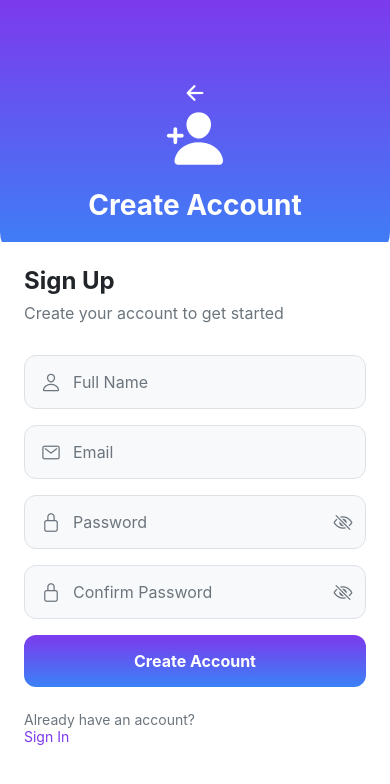
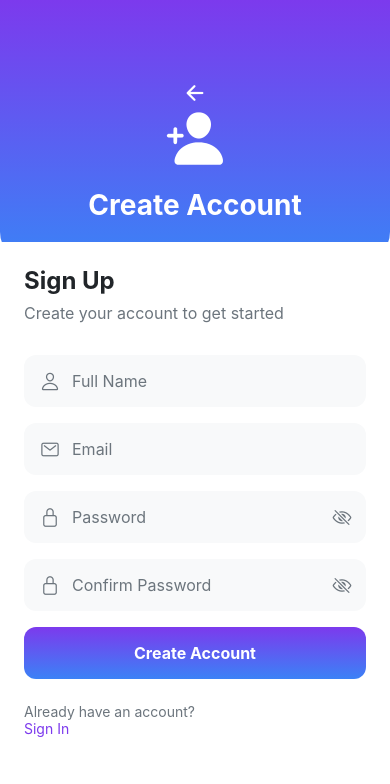
Before and after one commit to NishantGada/cutsy, a React Native app: screen /Signup in a window 390 px wide. Shown: the top 784 px of the page. Built offline with nearby package versions, Linux system fonts and the light colour scheme.

Commit message:
refactor: improves input field UI in auth screens

```diff
--- a/src/screens/Auth/LoginScreen.jsx
+++ b/src/screens/Auth/LoginScreen.jsx
@@ -55,7 +55,10 @@ export default function LoginScreen({ navigation }) {
             Sign in to continue
           </Text>
 
-          <View style={styles.inputContainer}>
+          <View style={[styles.inputContainer, {
+            backgroundColor: theme.colors.surface,
+            borderColor: theme.colors.border,
+          }]}>
             <Ionicons name="mail-outline" size={20} color={theme.colors.textSecondary} />
             <TextInput
               style={[styles.input, { color: theme.colors.text }]}
@@ -68,7 +71,10 @@ export default function LoginScreen({ navigation }) {
             />
           </View>
 
-          <View style={styles.inputContainer}>
+          <View style={[styles.inputContainer, {
+            backgroundColor: theme.colors.surface,
+            borderColor: theme.colors.border,
+          }]}>
             <Ionicons name="lock-closed-outline" size={20} color={theme.colors.textSecondary} />
             <TextInput
               style={[styles.input, { color: theme.colors.text }]}
@@ -159,12 +165,9 @@ const styles = StyleSheet.create({
   inputContainer: {
     flexDirection: 'row',
     alignItems: 'center',
-    borderWidth: 1,
-    borderColor: '#DEE2E6',
     borderRadius: 12,
     paddingHorizontal: 16,
     marginBottom: 16,
-    backgroundColor: '#F8F9FA',
   },
   input: {
     flex: 1,
--- a/src/screens/Auth/SignupScreen.jsx
+++ b/src/screens/Auth/SignupScreen.jsx
@@ -68,7 +68,10 @@ export default function SignupScreen({ navigation }) {
             Create your account to get started
           </Text>
 
-          <View style={styles.inputContainer}>
+          <View style={[styles.inputContainer, {
+            backgroundColor: theme.colors.surface,
+            borderColor: theme.colors.border,
+          }]}>
             <Ionicons name="person-outline" size={20} color={theme.colors.textSecondary} />
             <TextInput
               style={[styles.input, { color: theme.colors.text }]}
@@ -79,7 +82,10 @@ export default function SignupScreen({ navigation }) {
             />
           </View>
 
-          <View style={styles.inputContainer}>
+          <View style={[styles.inputContainer, {
+            backgroundColor: theme.colors.surface,
+            borderColor: theme.colors.border,
+          }]}>
             <Ionicons name="mail-outline" size={20} color={theme.colors.textSecondary} />
             <TextInput
               style={[styles.input, { color: theme.colors.text }]}
@@ -92,7 +98,10 @@ export default function SignupScreen({ navigation }) {
             />
           </View>
 
-          <View style={styles.inputContainer}>
+          <View style={[styles.inputContainer, {
+            backgroundColor: theme.colors.surface,
+            borderColor: theme.colors.border,
+          }]}>
             <Ionicons name="lock-closed-outline" size={20} color={theme.colors.textSecondary} />
             <TextInput
               style={[styles.input, { color: theme.colors.text }]}
@@ -111,7 +120,10 @@ export default function SignupScreen({ navigation }) {
             </TouchableOpacity>
           </View>
 
-          <View style={styles.inputContainer}>
+          <View style={[styles.inputContainer, {
+            backgroundColor: theme.colors.surface,
+            borderColor: theme.colors.border,
+          }]}>
             <Ionicons name="lock-closed-outline" size={20} color={theme.colors.textSecondary} />
             <TextInput
               style={[styles.input, { color: theme.colors.text }]}
@@ -196,12 +208,9 @@ const styles = StyleSheet.create({
   inputContainer: {
     flexDirection: 'row',
     alignItems: 'center',
-    borderWidth: 1,
-    borderColor: '#DEE2E6',
     borderRadius: 12,
     paddingHorizontal: 16,
     marginBottom: 16,
-    backgroundColor: '#F8F9FA',
   },
   input: {
     flex: 1,
```
